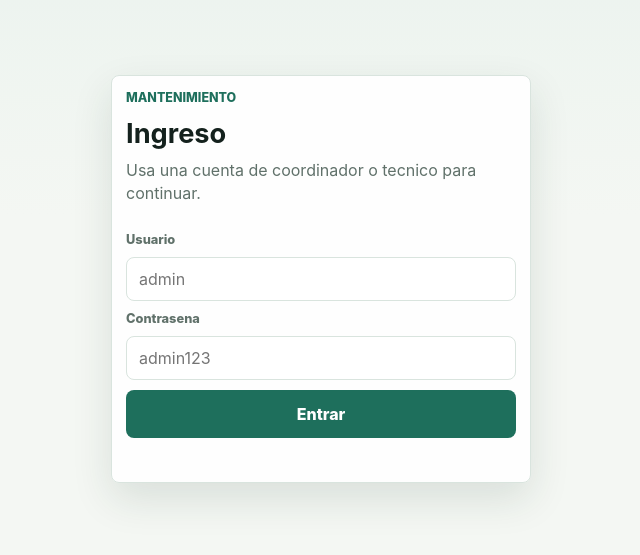
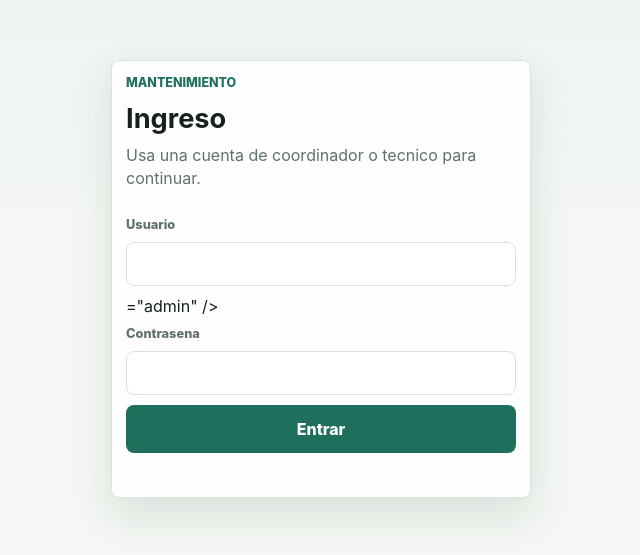
Before and after one commit to Edisson15/Registro_Mtto, a website: page index.html in a window 1280 px wide. Shown: the part 121-676 px from the top of the page, without its empty margins (319-959 px from the left). Drawn offline with Linux system fonts and the light colour scheme.

Commit message:
limpiar place holders

```diff
--- a/index.html
+++ b/index.html
@@ -16,10 +16,10 @@
         <p class="muted">Usa una cuenta de coordinador o tecnico para continuar.</p>
 
         <label for="username">Usuario</label>
-        <input id="username" name="username" autocomplete="username" required placeholder="admin" />
+        <input id="username" name="username" autocomplete="username" required />="admin" />
 
         <label for="password">Contrasena</label>
-        <input id="password" name="password" type="password" autocomplete="current-password" required placeholder="admin123" />
+        <input id="password" name="password" type="password" autocomplete="current-password" required />
 
         <button class="primary-button" type="submit">Entrar</button>
         <p class="error-message" id="loginError" role="alert"></p>
```
